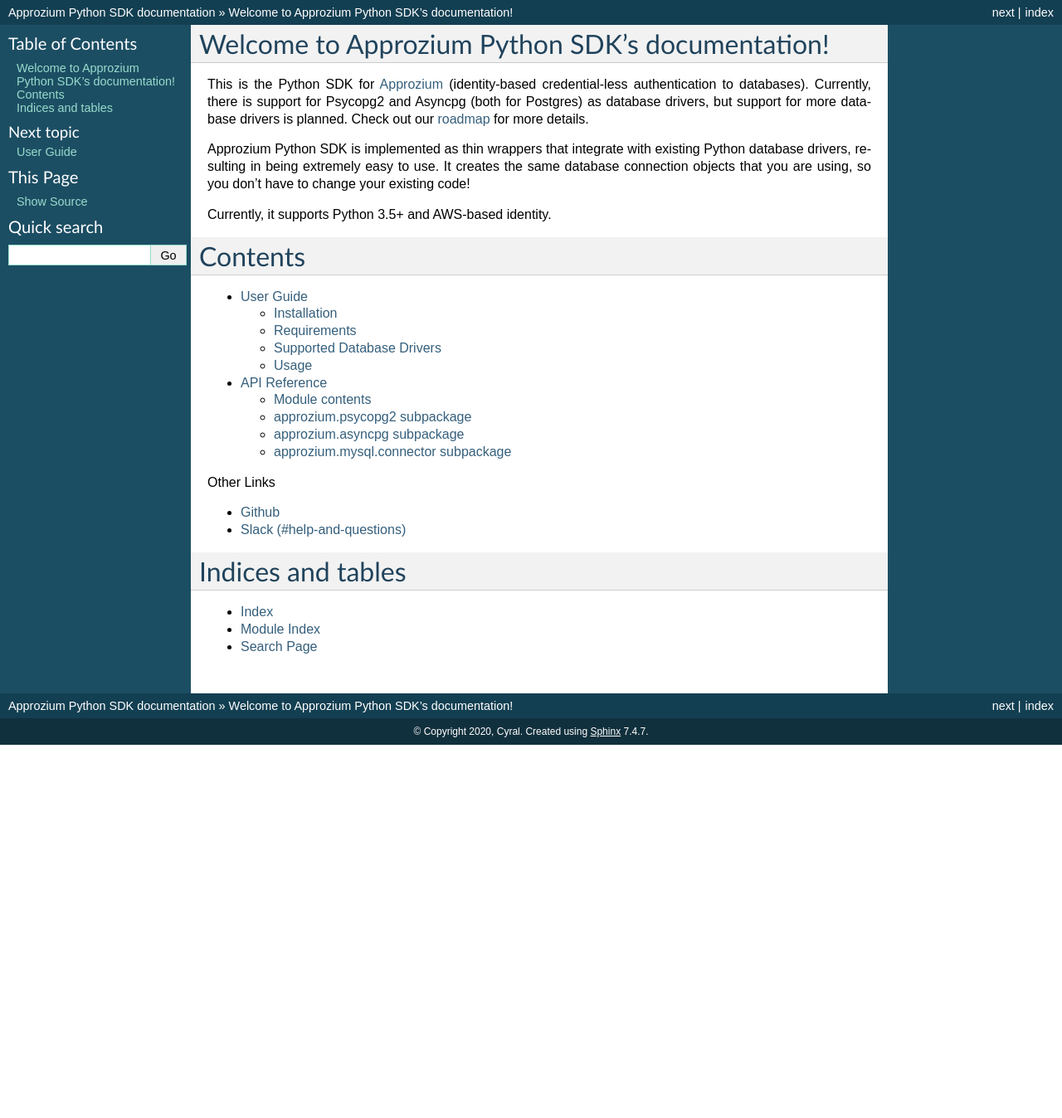
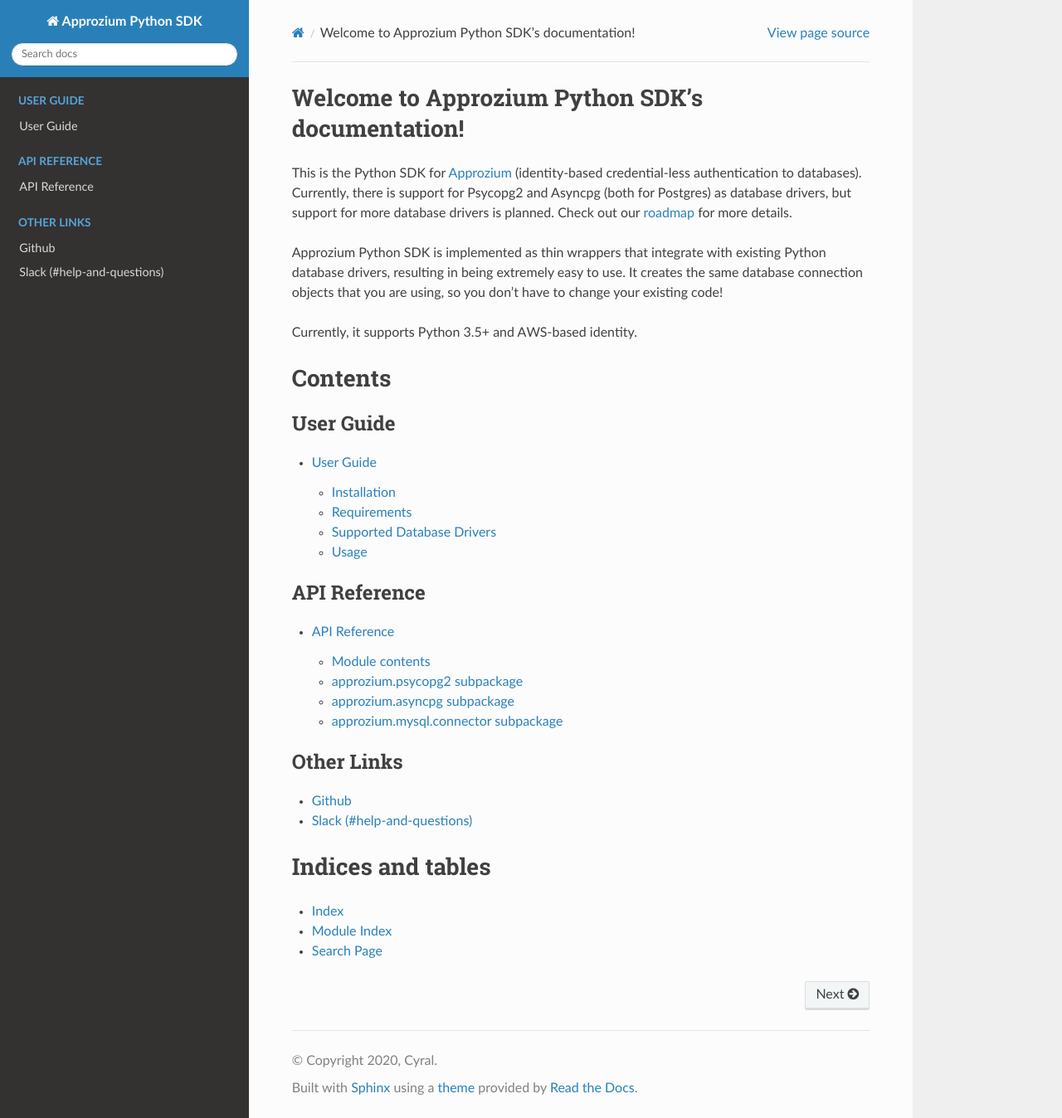
Before and after one commit to cyralinc/approzium, a Sphinx documentation site: the page built from sdk/python/docs/source/index.rst, in a window 1280 px wide and 1348 px high. Shown: the whole window at 83% size. Built offline with Sphinx 7.4.7 and the Read the Docs theme 2.0.0, drawn with Linux system fonts in a browser that asks for light colours.

Commit message:
Specify readthedocs theme

```diff
--- a/sdk/python/docs/source/conf.py
+++ b/sdk/python/docs/source/conf.py
@@ -28,7 +28,7 @@
 # Add any Sphinx extension module names here, as strings. They can be
 # extensions coming with Sphinx (named 'sphinx.ext.*') or your custom
 # ones.
-extensions = ["sphinx.ext.autodoc"]
+extensions = ["sphinx.ext.autodoc", "sphinx_rtd_theme"]
 
 autodoc_mock_imports = ["ctypes"]
 
@@ -48,7 +48,7 @@
 # The theme to use for HTML and HTML Help pages.  See the documentation for
 # a list of builtin themes.
 #
-html_theme = "default"
+html_theme = "sphinx_rtd_theme"
 
 # Add any paths that contain custom static files (such as style sheets) here,
 # relative to this directory. They are copied after the builtin static files,
--- a/sdk/python/docs/source/index.rst
+++ b/sdk/python/docs/source/index.rst
@@ -20,10 +20,16 @@
 ========
 
 .. toctree::
-   :maxdepth: 2
+    :maxdepth: 5
+    :caption: User Guide
 
-   userguide
-   approzium
+    userguide
+
+.. toctree::
+    :caption: API Reference
+    :maxdepth: 7
+
+    approzium
 
 .. toctree::
     :caption: Other Links
```
